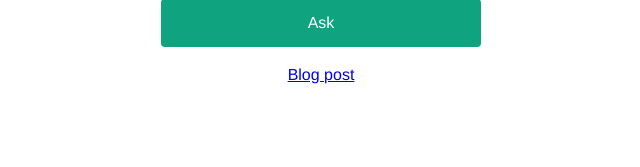
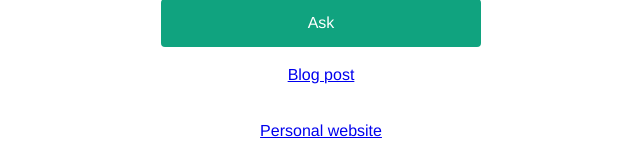
Before and after one commit to ammarhusain/ai-playground, a Flask app: page / in a window 1280 px wide. Shown: the part 817-984 px from the top of the page, without its empty margins (319-959 px from the left). Before the commit the page ends 901 px from the top, so only its background shows below. Run offline with Flask 2, Linux system fonts and the light colour scheme; some web fonts are replaced.

Commit message:
added link to personal website

```diff
--- a/templates/index.html
+++ b/templates/index.html
@@ -33,5 +33,6 @@
 </form>
 
 <p><a href="https://medium.com/@mrahusain/fine-tuning-gpt-3-to-talk-like-you-c9bad43eb20">Blog post</a></p>
+<p><a href="ammarh.io">Personal website</a></p>
 
 </body>
```
